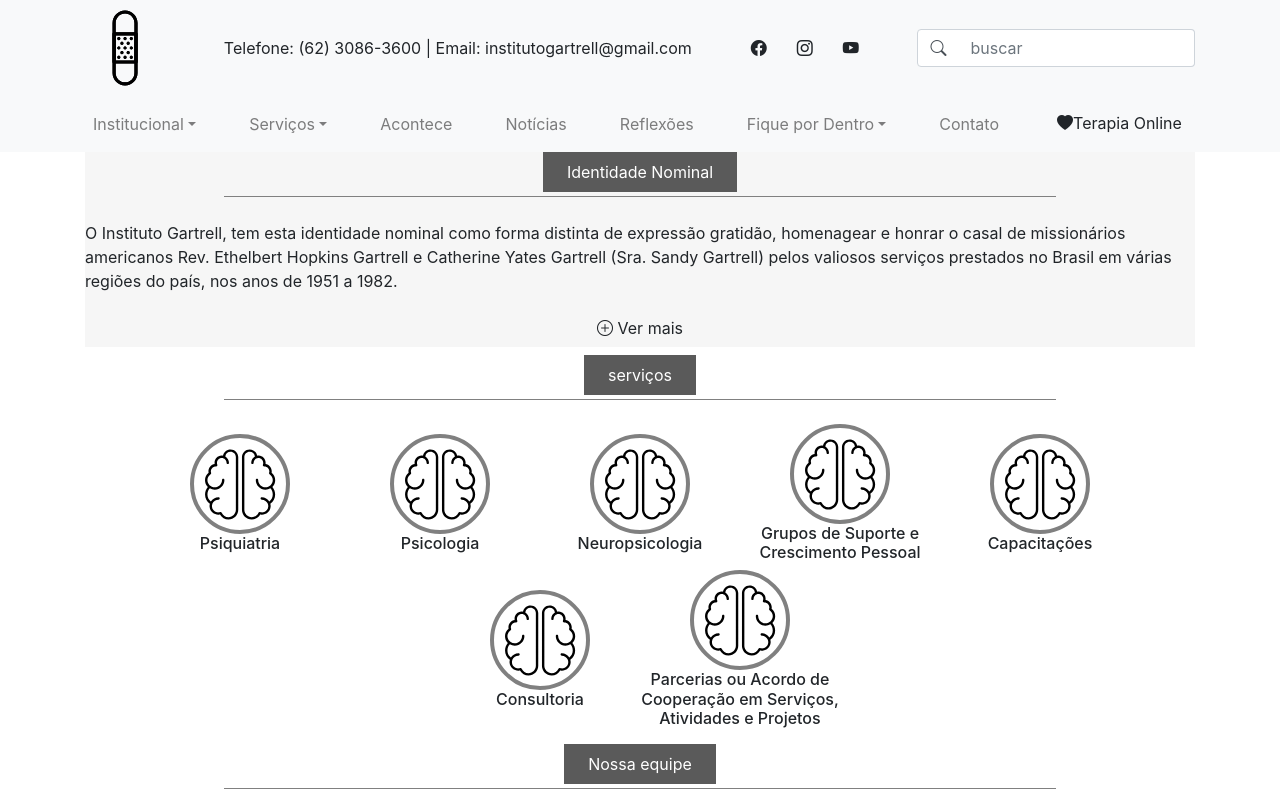
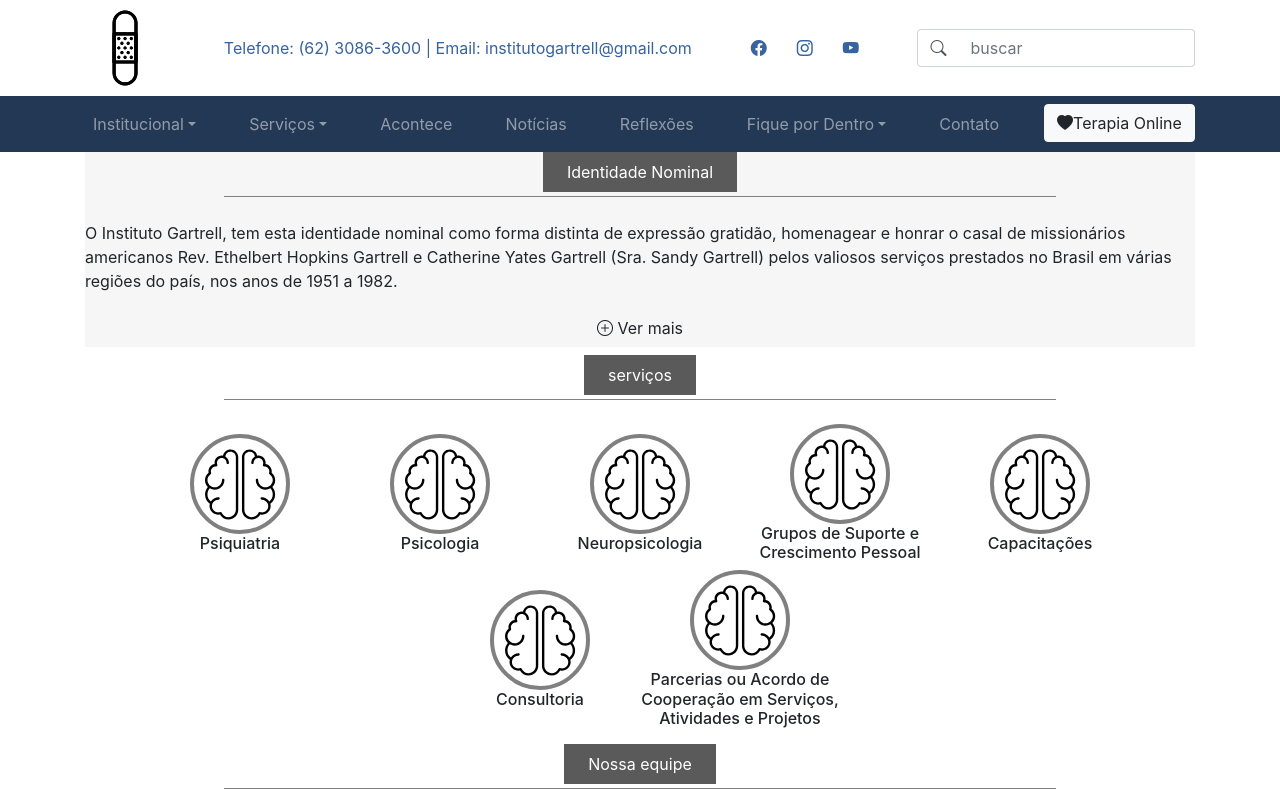
Before and after one commit to AndreLss98/gartrell-app, an Angular app: page /home in a window 1280 px wide. Shown: the top 800 px of the page. Built offline with nearby package versions, Linux system fonts and the light colour scheme.

Commit message:
boostrap-color-change

```diff
--- a/angular.json
+++ b/angular.json
@@ -1,5 +1,8 @@
 {
   "$schema": "./node_modules/@angular/cli/lib/config/schema.json",
+  "cli": {
+    "analytics": "7ff40434-d947-4b10-8ad2-48462febe5d0"
+  },
   "version": 1,
   "newProjectRoot": "projects",
   "projects": {
--- a/src/app/shared/components/nav-bar/nav-bar.component.html
+++ b/src/app/shared/components/nav-bar/nav-bar.component.html
@@ -1,12 +1,12 @@
-<nav class="navbar navbar-expand-lg navbar-light bg-light">
+<nav class="navbar navbar-expand-lg navbar-light">
   <div class="container">
     <img id="logo" src="assets/svg/logo.svg" alt="Gartrell logo image">
 
-    <div>
+    <div class="text-primary">
       Telefone: (62) 3086-3600 | Email: institutogartrell@gmail.com
     </div>
 
-    <div class="row">
+    <div class="row text-primary">
       <div class="col">
         <i class="bi bi-facebook"></i>
       </div>
@@ -26,8 +26,8 @@
     </div>
   </div>
 </nav>
-
-<nav class="navbar navbar-expand-lg navbar-light bg-light">
+<!--Navbar baixo-->
+<nav class="navbar navbar-expand-lg navbar-dark bg-dark">
   <div class="container">
     <button class="navbar-toggler" type="button" data-bs-toggle="collapse" data-bs-target="#navbarSupportedContent"
       aria-controls="navbarSupportedContent" aria-expanded="false" aria-label="Toggle navigation">
--- a/src/styles.scss
+++ b/src/styles.scss
@@ -1,7 +1,16 @@
 /* You can add global styles to this file, and also import other style files */
 
 /* Importing Bootstrap SCSS file. */
+
+
+$theme-colors: (
+  "primary": #37639E,
+  "dark": #223854,
+);
+
+
 @import '~bootstrap/scss/bootstrap';
+
 
 * {
     margin: 0;
```
Also changed, not shown: 1 other file (tests, documents, lock files or other folders).
